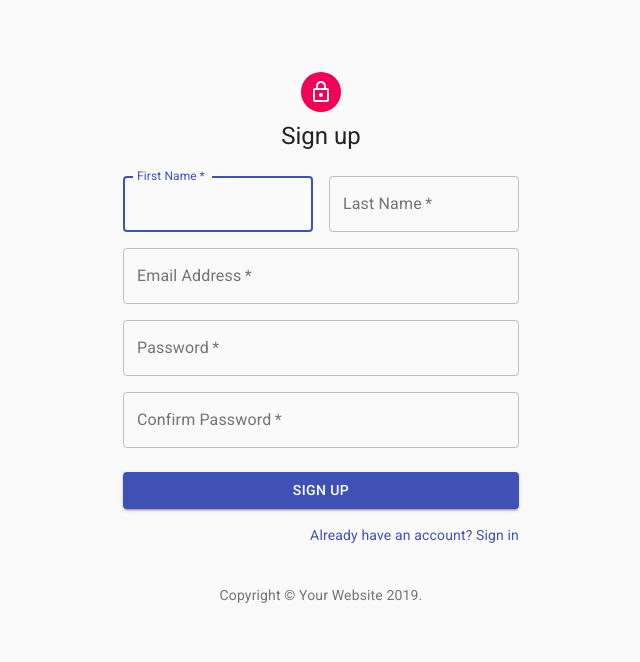
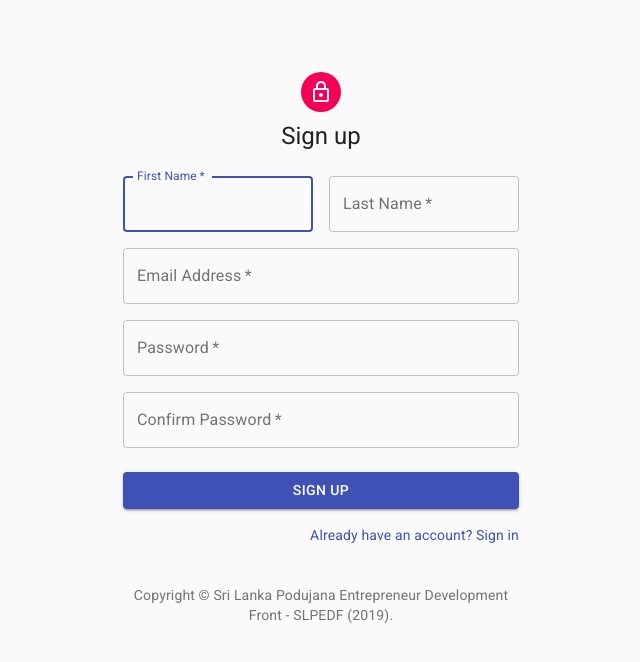
Before and after one commit to KeRusty/slpedf-web-app, a React (Create React App) app: page /register in a window 1280 px wide. Shown: the top 662 px of the page, without its empty margins (319-959 px from the left). Built offline with nearby package versions, Linux system fonts and the light colour scheme.

Commit message:
Update Register.js

```diff
--- a/src/Views/Register/Register.js
+++ b/src/Views/Register/Register.js
@@ -12,20 +12,8 @@ import { makeStyles } from '@material-ui/core/styles';
 import Container from '@material-ui/core/Container';
 
 import Fire from "../../Config/Firebase";
+import Copyright from '../../Components/Copyright/Copyright';
 import { useSnackbar } from 'notistack';
-
-function Copyright() {
-    return (
-        <Typography variant="body2" color="textSecondary" align="center">
-            {'Copyright © '}
-            <Link color="inherit" href="https://material-ui.com/">
-                Your Website
-      </Link>{' '}
-            {new Date().getFullYear()}
-            {'.'}
-        </Typography>
-    );
-}
 
 const useStyles = makeStyles(theme => ({
     paper: {
@@ -76,10 +64,10 @@ export default function SignUp() {
                         });
                     enqueueSnackbar("User Created", { variant: 'success' });
                 })
-
                 .catch(error => {
                     enqueueSnackbar(error.message, { variant: 'error' });
                 });
+
         } else {
             enqueueSnackbar("Passwords Do Not Match", { variant: 'error' });
         }
@@ -197,7 +185,6 @@ export default function SignUp() {
 
             <Box mt={5}>
                 <Copyright />
-
             </Box>
 
         </Container>
```
